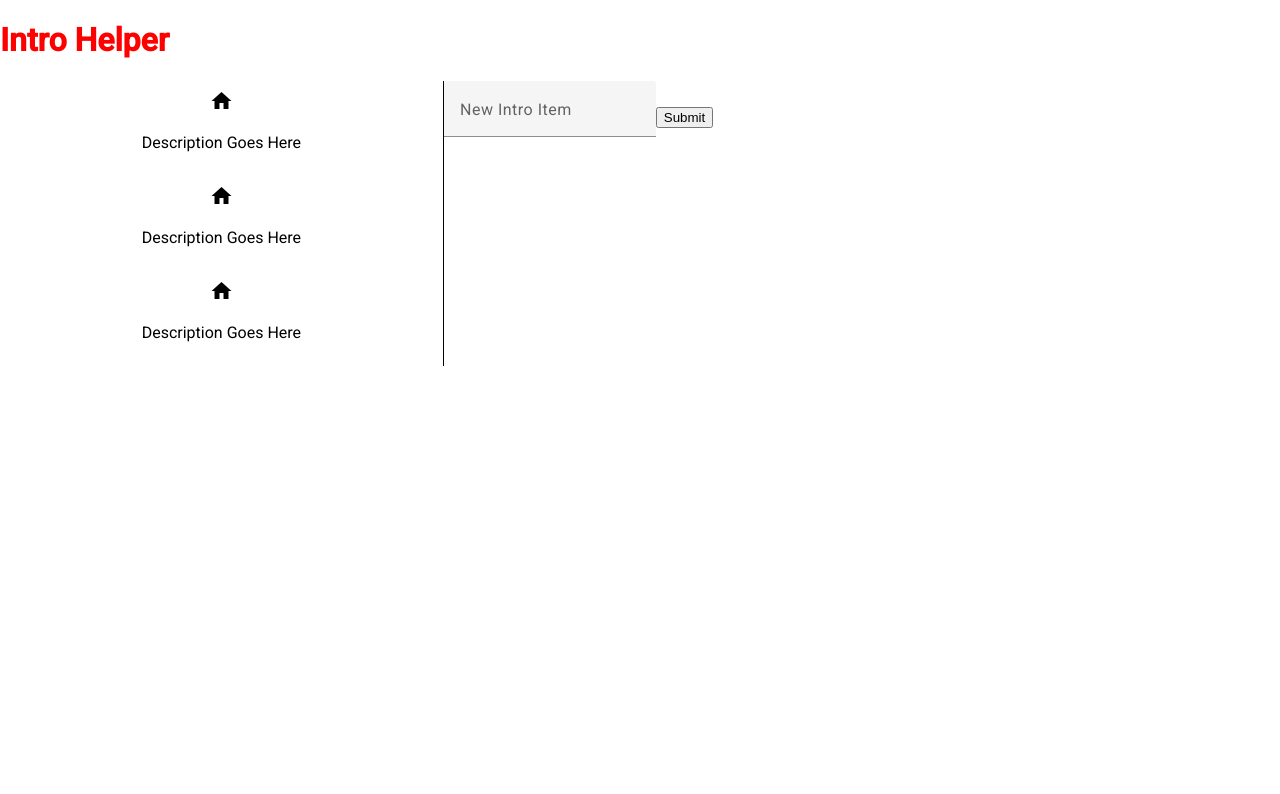
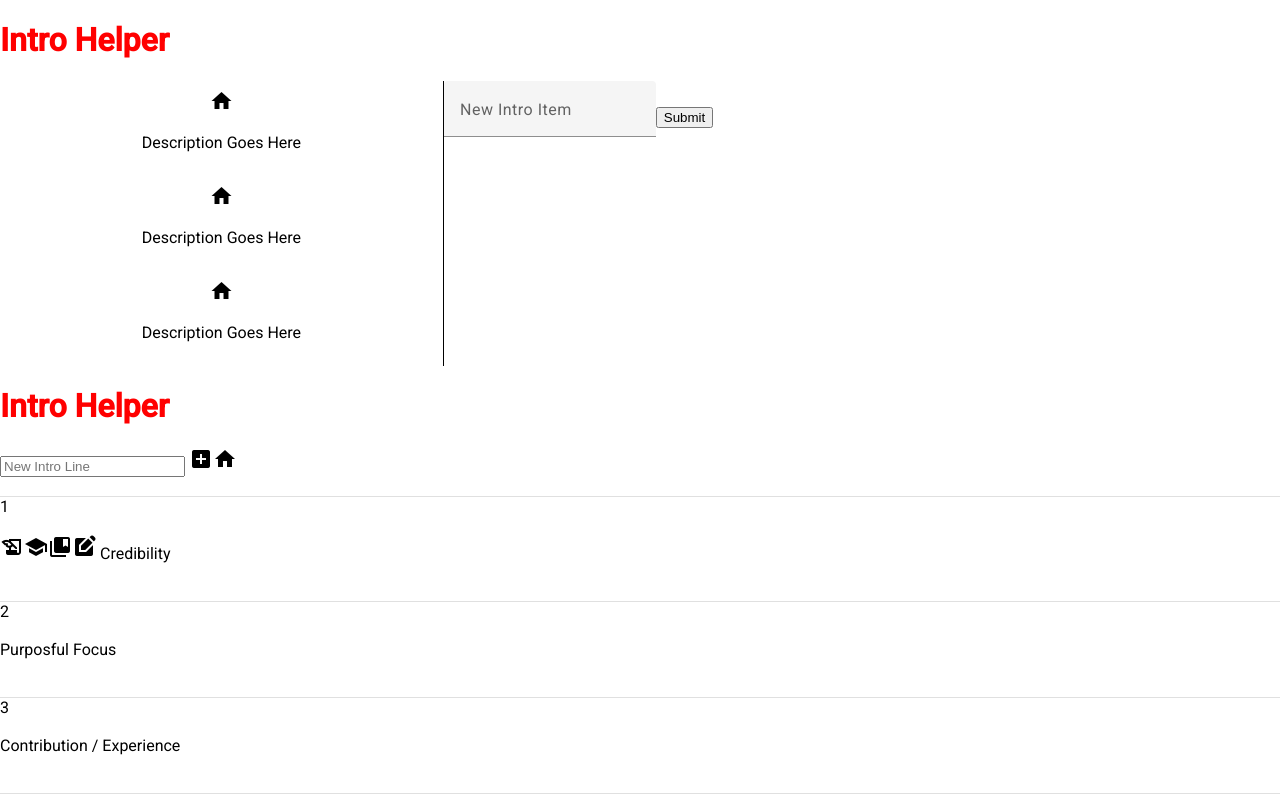
Before and after one commit to mkane827/intro-helper, an Angular app: page / in a window 1280 px wide. Shown: the top 794 px of the page. Built offline with nearby package versions, Linux system fonts and the light colour scheme.

Commit message:
more stuff

```diff
--- a/src/app/app.component.html
+++ b/src/app/app.component.html
@@ -27,3 +27,40 @@
     </form>
   </section>
 </main>
+
+<h1 class="title">{{title}}</h1>
+<input type="text" placeholder="New Intro Line" [(ngModel)]="newItem">
+{{newItem}}
+<mat-icon>add_box</mat-icon>
+<mat-icon>home</mat-icon>
+<br>
+<br>
+<mat-divider></mat-divider>
+1
+<br>
+<br>
+<mat-icon>history_edu</mat-icon>
+<mat-icon>school</mat-icon>
+<mat-icon>collections_bookmark</mat-icon>
+<mat-icon>edit_square</mat-icon>
+Credibility
+<br>
+<br>
+<br>
+<mat-divider></mat-divider>
+2
+<br>
+<br>
+Purposful Focus
+<br>
+<br>
+<br>
+<mat-divider></mat-divider>
+3
+<br>
+<br>
+Contribution / Experience
+<br>
+<br>
+<br>
+<mat-divider></mat-divider>
```
Also changed, not shown: src/app/app.component.scss (line endings or trailing spaces).
